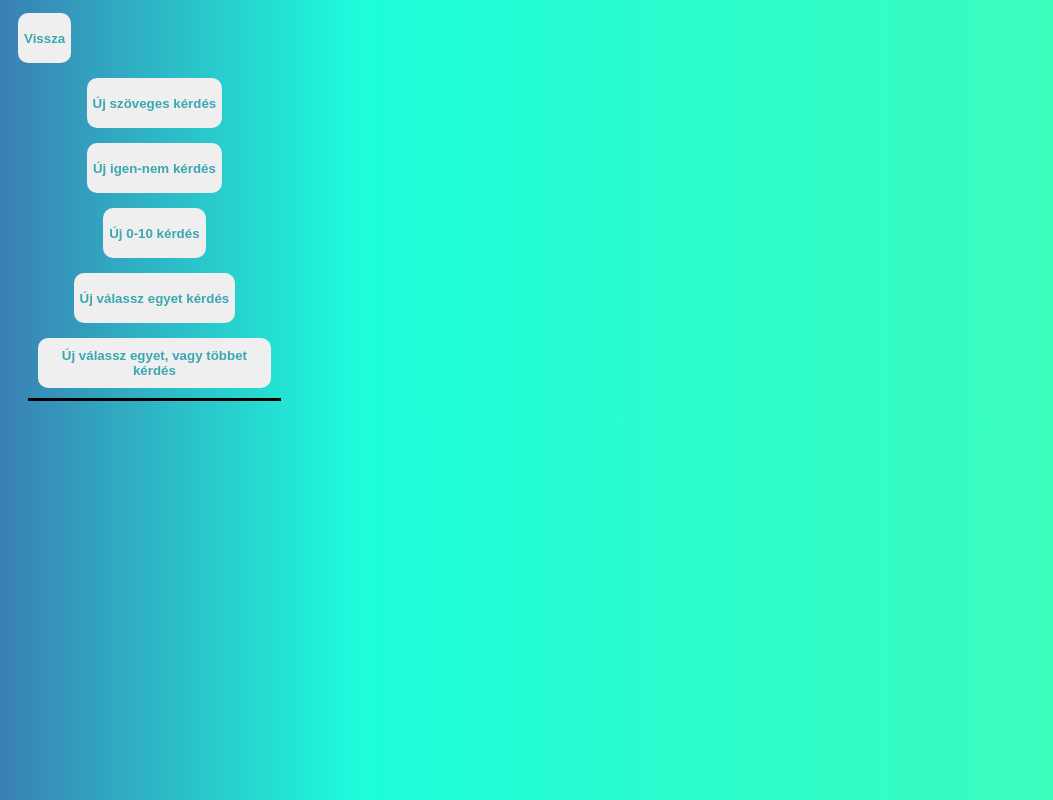
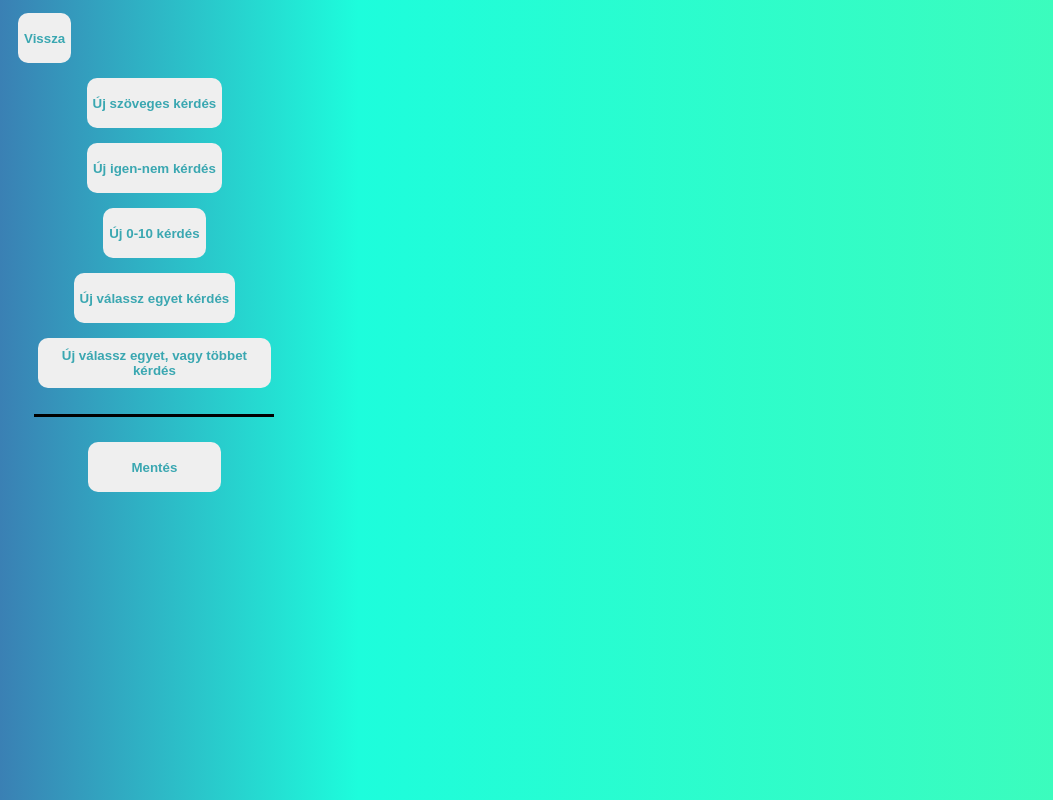
Before and after one commit to kvcsmiki/SZFM_Big, a plain HTML site: page code/html/create.html in a window 1280 px wide. Shown: the whole page, without its empty margins (0-1053 px from the left). Drawn offline with Linux system fonts and the light colour scheme.

Commit message:
added save button

```diff
--- a/code/html/create.html
+++ b/code/html/create.html
@@ -16,6 +16,8 @@
         <button id="scaleButton">Új 0-10 kérdés</button>
         <button id="chooseButton">Új válassz egyet kérdés</button>
         <button id="chooseManyButton">Új válassz egyet, vagy többet kérdés</button>
+        <div id="border"></div>
+        <button style="width: 10em;">Mentés</button>
     </div>
 
 </body>
--- a/code/static/css/create.css
+++ b/code/static/css/create.css
@@ -40,6 +40,15 @@ button:hover
 {
     transform: scale(1.1) perspective(0.1px)
 }
+#border{
+    width: 15em;
+    height: 1em;
+    margin-left: 20px;
+    margin-right: 20px;
+    margin-bottom:20px;
+    padding:0;
+    border-bottom: solid  black;
+}
 
 #buttons
 {
@@ -48,7 +57,6 @@ button:hover
     margin-right: 20px;
     margin-bottom:20px;
     padding:0;
-    border-bottom:solid  black;
     align-items: center;
     text-align: center;
     display: flex;
```
